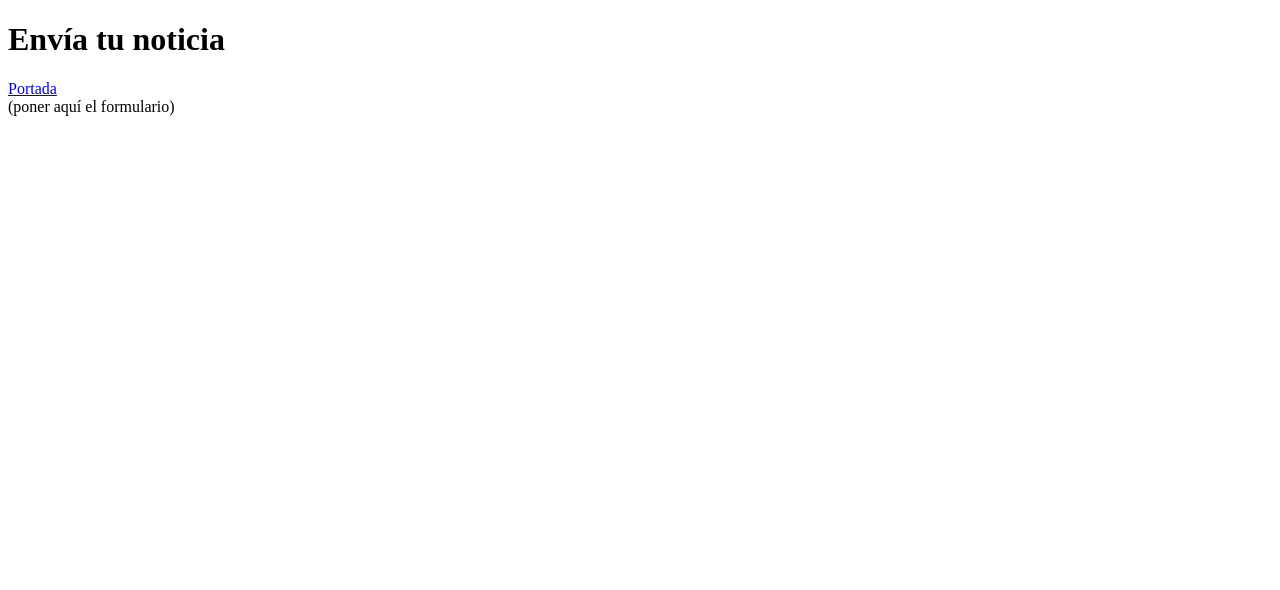
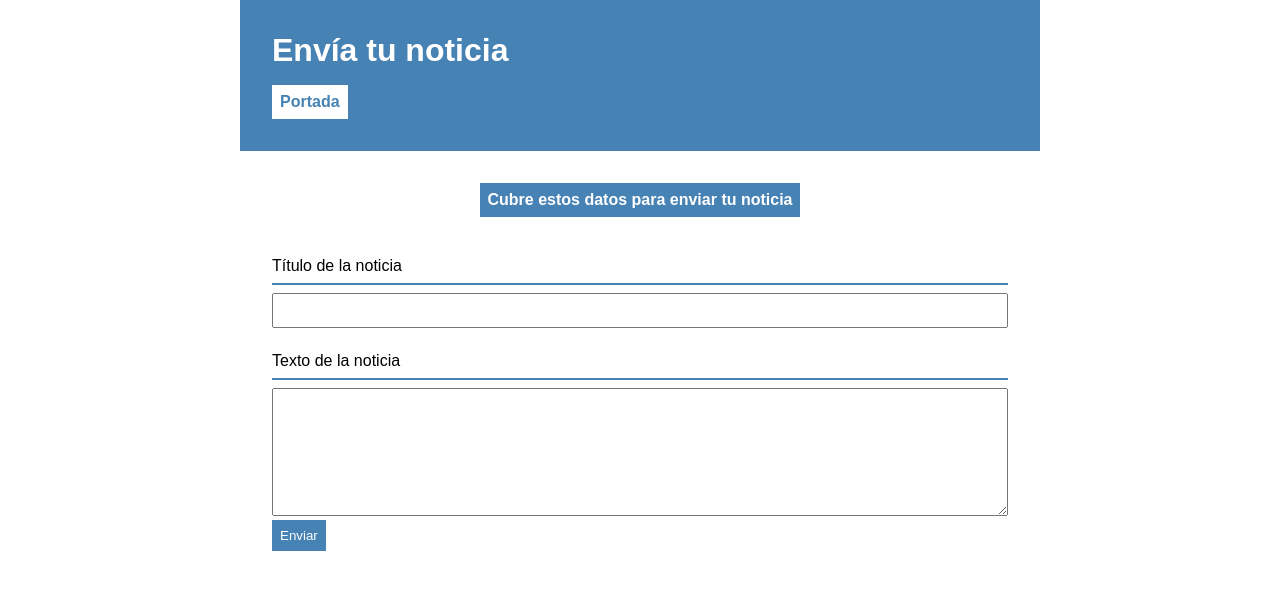
Before and after one commit to JsFuertemovil/semana-02-parejas1, a plain HTML site: page formulario.html in a window 1280 px wide. Drawn offline with Linux system fonts and the light colour scheme.

Commit message:
formulario terminado

```diff
--- a/formulario.html
+++ b/formulario.html
@@ -4,6 +4,7 @@
     <meta charset="UTF-8" />
     <title>Envía tu noticia</title>
     <meta name="viewport" content="width=device-width, initial-scale=1.0" />
+    <link rel="stylesheet" href="./css/style.css">
   </head>
   <body id="formulario">
     <header>
@@ -13,6 +14,17 @@
       </nav>
     </header>
 
-    <main>(poner aquí el formulario)</main>
+    <main>
+      <form action="">
+        <fieldset>
+          <legend>Cubre estos datos para enviar tu noticia</legend>
+        </fieldset>
+        <label for="titulo">Título de la noticia</label>
+        <input type="text" name="titulo" id="titulo">
+        <label for="texto">Texto de la noticia</label>
+        <textarea name="texto" id="texto" cols="30" rows="10"></textarea>
+        <button type="submit">Enviar</button>
+      </form>
+    </main>
   </body>
 </html>
```
